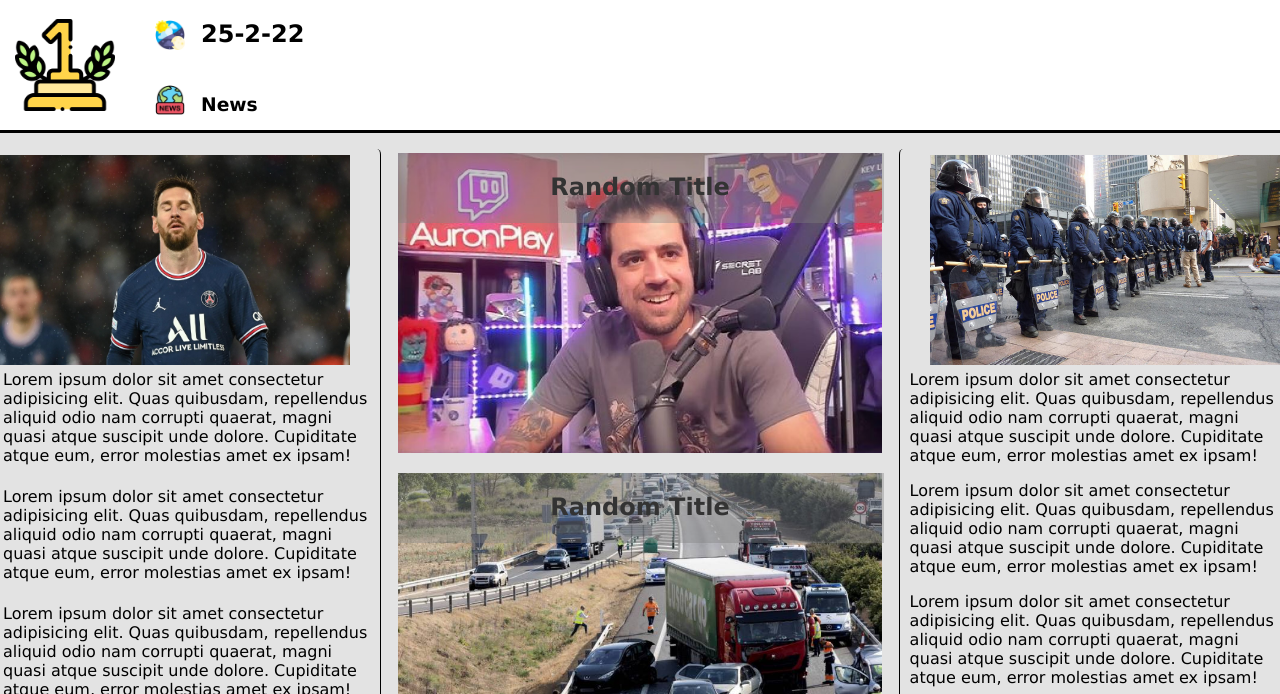
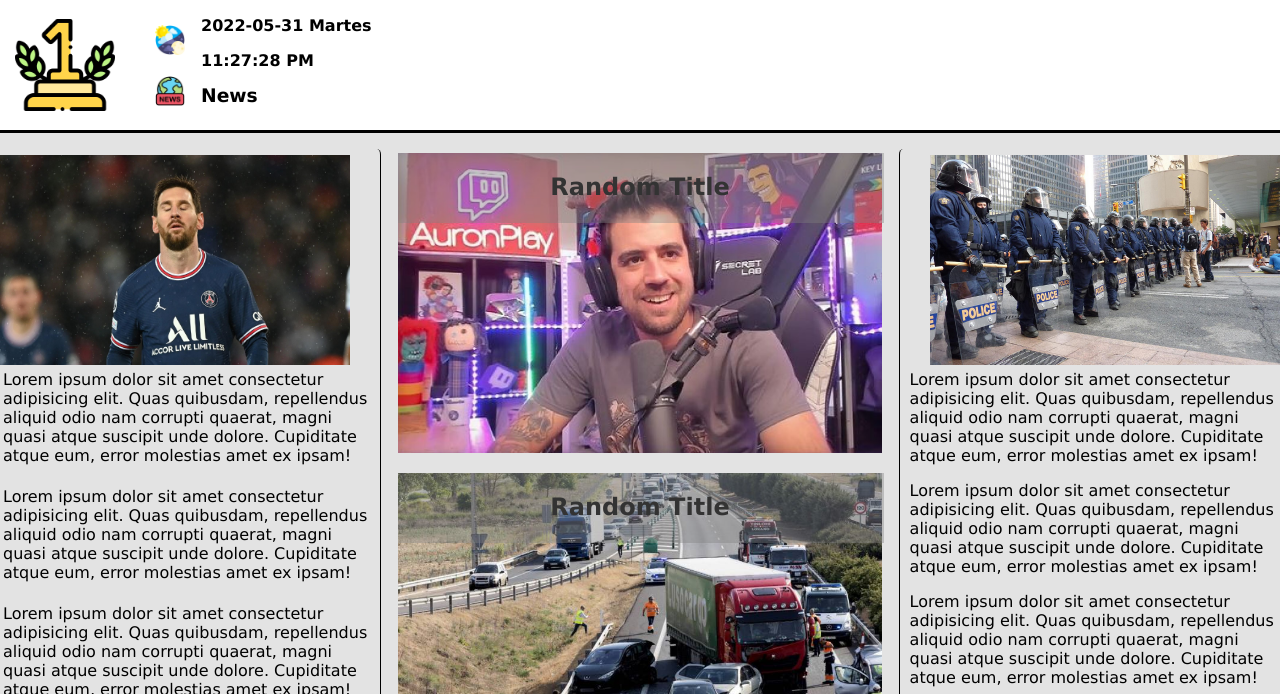
Before and after one commit to TorinoOne/Webs-Practice, a plain HTML site: page Online-Magazine/index.html in a window 1280 px wide. Shown: the top 694 px of the page. Drawn offline with Linux system fonts and the light colour scheme.

Commit message:
31-5-22 20:27

```diff
--- a/Online-Magazine/css/index.css
+++ b/Online-Magazine/css/index.css
@@ -39,15 +39,24 @@ body {
     height: 30px;
 
     float: left;
+    padding-top: 25px;
+    padding-left: 40px;
     padding-right: 16px;
 }
 .date {
-    width: 150px;
-    height: 30px;
+    width: 800px;
+    height: 20px;
 
     padding-left: 0px;
-    padding-bottom: 5px;
+    padding-bottom: 0px;
     float: right;
+}
+.reloj {
+    display: inline-block;
+}
+.reloj h3 {
+    font-size: 16px;
+
 }
 .div_list {
     padding-top: 50px;
@@ -205,7 +214,7 @@ body {
 }
 /*------------------------------------------------------*/
 .title_background:hover {
-    opacity: 0.6;
+    opacity: 0.7;
 }
 /*------------------------------------------------------*/
 /*______________________________________________________________________________________*/
--- a/Online-Magazine/index.html
+++ b/Online-Magazine/index.html
@@ -14,7 +14,12 @@
                 <a href=""><img src="icons/one.png" class="logo"></a>
                 <div class="sections">
 
-                    <h2 class="date"><img src="icons/day.png" class="list_img2">25-2-22</h2>
+                    <div class="date"><img src="icons/day.png" class="list_img2">
+                        <div class="reloj">
+                            <h3 class="fecha"></h3>
+                            <h3 class="tiempo"></h3>
+                        </div>
+                    </div>
                     <div class="div_list">
                         <ul class="list">
 
--- a/Online-Magazine/js/index.js
+++ b/Online-Magazine/js/index.js
@@ -14,6 +14,31 @@ listElements.forEach(listElement => {
         menu.style.height = `${height}px`
     })
 });
+//___________________________________Date-Clock_________________________________________//
+const $tiempo = document.querySelector (`.tiempo`),
+$fecha = document.querySelector(`.fecha`);
+
+function clock () {
+    let f = new Date (),
+    dia = f.getDate (),
+    mes = f.getMonth () + 1,
+    anio = f.getFullYear (),
+    diaSemana = f.getDay ();
+
+    dia = ('0' + dia).slice(-2);
+    mes = ('0' + mes).slice(-2);
+
+    let timeString = f.toLocaleTimeString();
+    $tiempo.innerHTML = timeString;
+
+    let semana = ['Domingo', 'Lunes', 'Martes', 'Miercoles', 'Jueves', 'Viernes', 'Sabado']
+    let showSemana = (semana[diaSemana])
+    $fecha.innerHTML = `${anio}-${mes}-${dia} ${showSemana}`
+}
+setInterval(() => {
+    clock();
+
+}, 1000)
 //_________________________________________________________________________//
 
 
@@ -36,6 +61,3 @@ listElements.forEach(listElement => {
 
 
 //_________________________________________________________________________//
-
-
-//_________________________________________________________________________//
```
